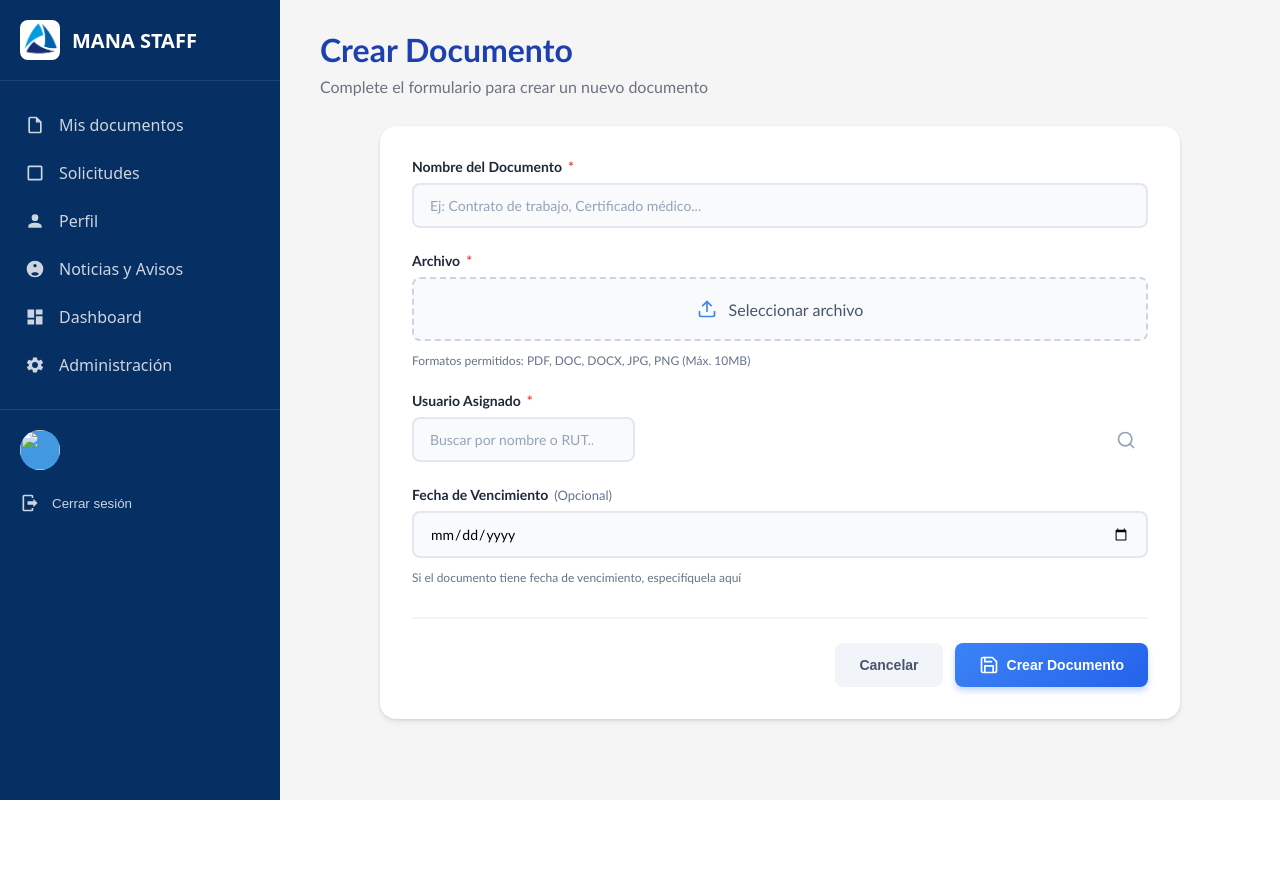
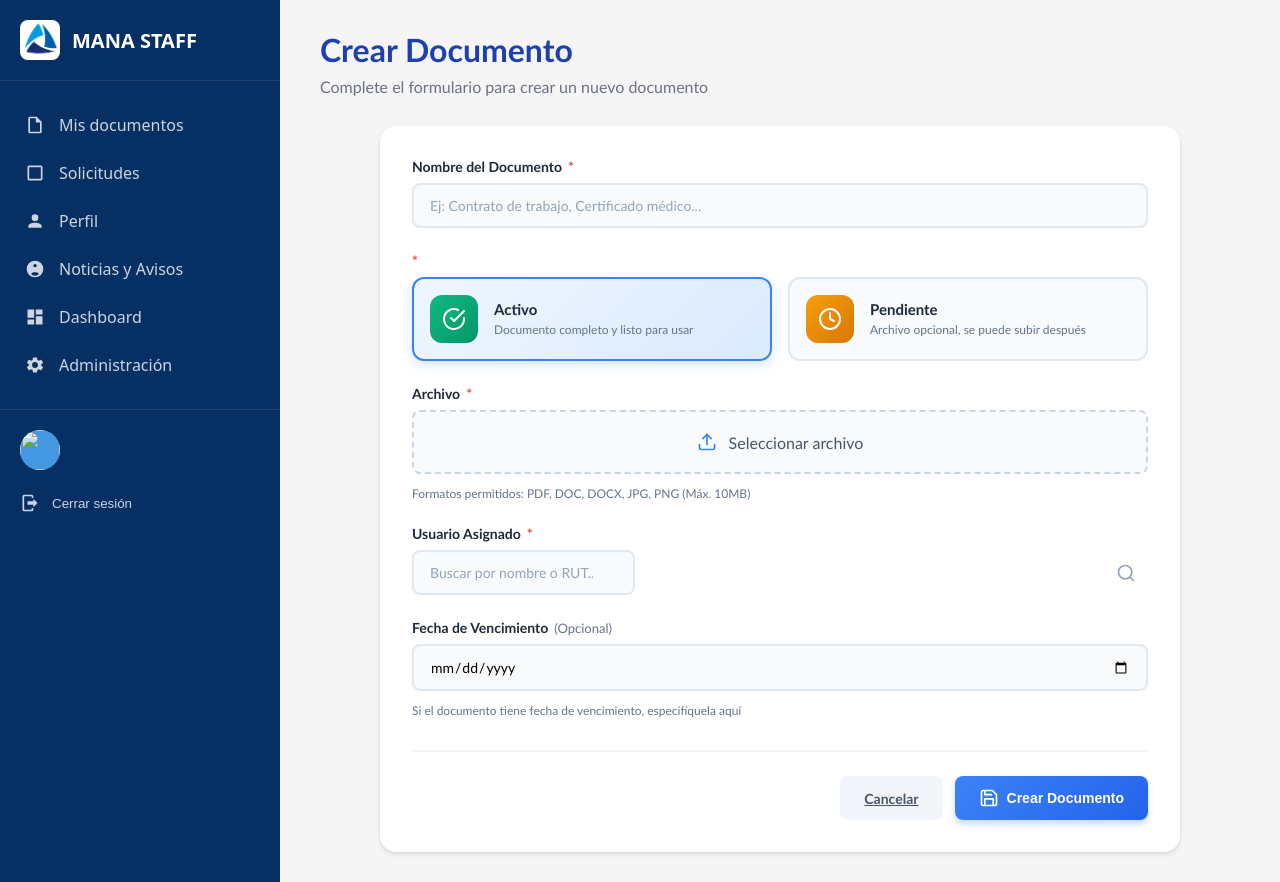
Before and after one commit to Bastianitox/ManaStaff, a Django app: template Web/ManaStaff_Web/staffweb/templates/staffweb/crear_documento.html in a window 1280 px wide. Before the commit the page ends 800 px from the top, so only its background shows below. Run offline with Django 5.2, Linux system fonts and the light colour scheme; the template is opened without the code that fills it, so the values that code supplies are empty.

Commit message:
Interfaz crear_documento adaptada

```diff
--- a/Web/ManaStaff_Web/staffweb/static/staffweb/css/crear_documento.css
+++ b/Web/ManaStaff_Web/staffweb/static/staffweb/css/crear_documento.css
@@ -28,7 +28,7 @@
   }
 }
 
-/* Contenedor del formulario */
+/* Contenedor del formulario*/
 .form-container {
   background: white;
   border-radius: 16px;
@@ -44,7 +44,7 @@
   gap: 24px;
 }
 
-/*  Grupos de formulario */
+/* Grupos de formulario*/
 .form-group {
   display: flex;
   flex-direction: column;
@@ -93,7 +93,7 @@
   color: #94a3b8;
 }
 
-/*  File upload*/
+/*  File upload  */
 .file-upload-wrapper {
   position: relative;
 }
@@ -282,7 +282,7 @@
   background: #fef2f2;
 }
 
-/*  Botones de acción */
+/* Botones de acción*/
 .form-actions {
   display: flex;
   gap: 12px;
@@ -336,10 +336,90 @@
   box-shadow: none;
 }
 
-/*Responsive*/
+/* Estado del documento*/
+.status-options {
+  display: grid;
+  grid-template-columns: repeat(2, 1fr);
+  gap: 16px;
+}
+
+.status-option {
+  cursor: pointer;
+}
+
+.status-option input[type="radio"] {
+  display: none;
+}
+
+.status-card {
+  display: flex;
+  align-items: center;
+  gap: 16px;
+  padding: 16px;
+  border: 2px solid #e2e8f0;
+  border-radius: 12px;
+  background: #f8fafc;
+  transition: all 0.3s ease;
+}
+
+.status-option input[type="radio"]:checked + .status-card {
+  border-color: #3b82f6;
+  background: linear-gradient(135deg, #eff6ff 0%, #dbeafe 100%);
+  box-shadow: 0 4px 12px rgba(59, 130, 246, 0.2);
+}
+
+.status-card:hover {
+  border-color: #3b82f6;
+  transform: translateY(-2px);
+  box-shadow: 0 4px 8px rgba(0, 0, 0, 0.1);
+}
+
+.status-icon {
+  width: 48px;
+  height: 48px;
+  border-radius: 12px;
+  display: flex;
+  align-items: center;
+  justify-content: center;
+  flex-shrink: 0;
+}
+
+.status-icon.activo {
+  background: linear-gradient(135deg, #10b981 0%, #059669 100%);
+  color: white;
+}
+
+.status-icon.pendiente {
+  background: linear-gradient(135deg, #f59e0b 0%, #d97706 100%);
+  color: white;
+}
+
+.status-info {
+  display: flex;
+  flex-direction: column;
+  gap: 4px;
+}
+
+.status-title {
+  font-weight: 600;
+  color: #1e293b;
+  font-size: 15px;
+}
+
+.status-description {
+  font-size: 12px;
+  color: #64748b;
+  line-height: 1.4;
+}
+
+/*  Responsive */
 @media (max-width: 768px) {
   .form-container {
     padding: 20px;
+  }
+
+  .status-options {
+    grid-template-columns: 1fr;
   }
 
   .form-actions {
--- a/Web/ManaStaff_Web/staffweb/static/staffweb/js/crear_documento.js
+++ b/Web/ManaStaff_Web/staffweb/static/staffweb/js/crear_documento.js
@@ -1,4 +1,3 @@
-// Datos falsos de usuarios para búsqueda
 const usuarios = [
   { id: 1, nombre: "Juan Carlos Pérez González", rut: "12.345.678-9" },
   { id: 2, nombre: "María Fernanda López Martínez", rut: "23.456.789-0" },
@@ -14,7 +13,6 @@ const usuarios = [
 
 let selectedUser = null
 
-// Elementos del DOM
 const userSearchInput = document.getElementById("userSearch")
 const userDropdown = document.getElementById("userDropdown")
 const selectedUserDisplay = document.getElementById("selectedUserDisplay")
@@ -23,8 +21,11 @@ const documentFileInput = document.getElementById("documentFile")
 const fileNameSpan = document.getElementById("fileName")
 const createDocumentForm = document.getElementById("createDocumentForm")
 const successMessage = document.getElementById("successMessage")
+const statusActivo = document.getElementById("statusActivo")
+const statusPendiente = document.getElementById("statusPendiente")
+const fileRequired = document.getElementById("fileRequired")
+const fileOptional = document.getElementById("fileOptional")
 
-// Búsqueda de usuarios
 userSearchInput.addEventListener("input", function () {
   const searchTerm = this.value.toLowerCase().trim()
 
@@ -33,12 +34,10 @@ userSearchInput.addEventListener("input", function () {
     return
   }
 
-  // Filtrar usuarios por nombre o RUT
   const filteredUsers = usuarios.filter(
     (user) => user.nombre.toLowerCase().includes(searchTerm) || user.rut.includes(searchTerm),
   )
 
-  // Mostrar resultados
   if (filteredUsers.length > 0) {
     userDropdown.innerHTML = filteredUsers
       .map(
@@ -57,7 +56,6 @@ userSearchInput.addEventListener("input", function () {
   }
 })
 
-// Seleccionar usuario del dropdown
 userDropdown.addEventListener("click", (e) => {
   const userOption = e.target.closest(".user-option")
   if (userOption) {
@@ -67,12 +65,10 @@ userDropdown.addEventListener("click", (e) => {
 
     selectedUser = { id: userId, nombre: userName, rut: userRut }
 
-    // Actualizar UI
     userSearchInput.value = ""
     selectedUserIdInput.value = userId
     userDropdown.classList.remove("show")
 
-    // Mostrar usuario seleccionado
     selectedUserDisplay.innerHTML = `
             <div class="selected-user-info">
                 <div class="selected-user-name">${userName}</div>
@@ -87,13 +83,11 @@ userDropdown.addEventListener("click", (e) => {
         `
     selectedUserDisplay.classList.add("show")
 
-    // Limpiar error si existe
     document.getElementById("userSearchError").classList.remove("show")
     userSearchInput.classList.remove("error")
   }
 })
 
-// Remover usuario seleccionado
 function removeSelectedUser() {
   selectedUser = null
   selectedUserIdInput.value = ""
@@ -101,20 +95,17 @@ function removeSelectedUser() {
   selectedUserDisplay.innerHTML = ""
 }
 
-// Cerrar dropdown al hacer clic fuera
 document.addEventListener("click", (e) => {
   if (!e.target.closest(".search-wrapper")) {
     userDropdown.classList.remove("show")
   }
 })
 
-// Actualizar nombre del archivo seleccionado
 documentFileInput.addEventListener("change", function () {
   if (this.files.length > 0) {
     const fileName = this.files[0].name
     fileNameSpan.textContent = fileName
 
-    // Limpiar error si existe
     document.getElementById("documentFileError").classList.remove("show")
     this.classList.remove("error")
   } else {
@@ -122,13 +113,26 @@ documentFileInput.addEventListener("change", function () {
   }
 })
 
-// Validación y envío del formulario
+function updateFileRequirement() {
+  if (statusPendiente.checked) {
+    fileRequired.style.display = "none"
+    fileOptional.style.display = "inline"
+  } else {
+    fileRequired.style.display = "inline"
+    fileOptional.style.display = "none"
+  }
+}
+
+statusActivo.addEventListener("change", updateFileRequirement)
+statusPendiente.addEventListener("change", updateFileRequirement)
+
+updateFileRequirement()
+
 createDocumentForm.addEventListener("submit", function (e) {
   e.preventDefault()
 
   let isValid = true
 
-  // Validar nombre del documento
   const documentName = document.getElementById("documentName")
   const documentNameError = document.getElementById("documentNameError")
   if (documentName.value.trim() === "") {
@@ -141,19 +145,36 @@ createDocumentForm.addEventListener("submit", function (e) {
     documentName.classList.remove("error")
   }
 
-  // Validar archivo
   const documentFileError = document.getElementById("documentFileError")
+  const documentStatus = document.querySelector('input[name="documentStatus"]:checked').value
+
+  if (documentStatus === "activo") {
     if (documentFileInput.files.length === 0) {
-    documentFileError.textContent = "Debe seleccionar un archivo"
+      documentFileError.textContent = "Debe seleccionar un archivo para documentos activos"
       documentFileError.classList.add("show")
       isValid = false
     } else {
-    // Validar tamaño del archivo (máx 10MB)
-    const fileSize = documentFileInput.files[0].size / 1024 / 1024 // en MB
+
+      const fileSize = documentFileInput.files[0].size / 1024 / 1024
       if (fileSize > 10) {
         documentFileError.textContent = "El archivo no debe superar los 10MB"
         documentFileError.classList.add("show")
         isValid = false
+      } else {
+        documentFileError.classList.remove("show")
+      }
+    }
+  } else {
+
+    if (documentFileInput.files.length > 0) {
+      const fileSize = documentFileInput.files[0].size / 1024 / 1024
+      if (fileSize > 10) {
+        documentFileError.textContent = "El archivo no debe superar los 10MB"
+        documentFileError.classList.add("show")
+        isValid = false
+      } else {
+        documentFileError.classList.remove("show")
+      }
     } else {
       documentFileError.classList.remove("show")
     }
@@ -171,12 +192,9 @@ createDocumentForm.addEventListener("submit", function (e) {
     userSearchInput.classList.remove("error")
   }
 
-  // Si todo es válido, simular creación y redirigir
   if (isValid) {
-    // Mostrar mensaje de éxito
     successMessage.classList.add("show")
 
-    // Deshabilitar botón de envío
     const submitButton = this.querySelector(".btn-submit")
     submitButton.disabled = true
     submitButton.textContent = "Creando..."
@@ -184,12 +202,12 @@ createDocumentForm.addEventListener("submit", function (e) {
     setTimeout(() => {
       console.log("[v0] Documento creado:", {
         nombre: documentName.value,
-        archivo: documentFileInput.files[0].name,
+        estado: documentStatus,
+        archivo: documentFileInput.files.length > 0 ? documentFileInput.files[0].name : "Sin archivo",
         usuario: selectedUser,
         fechaVencimiento: document.getElementById("expirationDate").value,
       })
 
-      // Redirigir a administrar_documentos
       window.location.href = document.querySelector(".back-button").href
     }, 1500)
   }
--- a/Web/ManaStaff_Web/staffweb/templates/staffweb/crear_documento.html
+++ b/Web/ManaStaff_Web/staffweb/templates/staffweb/crear_documento.html
@@ -1,19 +1,15 @@
 {% extends 'staffweb/plantilla.html' %}
 {% load static %}
 
-{% block head %}
-<!-- STATIC CSS -->
+{% block principal %}
 <link rel="stylesheet" href="{% static 'staffweb/css/crear_documento.css' %}">
-<title>Crear Documento</title>
-{% endblock head %}
 
-{% block principal %}
 <div class="header">
     <h1>Crear Documento</h1>
     <p>Complete el formulario para crear un nuevo documento</p>
 </div>
 
-<!-- Creado correctamente mensaje -->
+ <!--Mensaje de éxito-->
 <div id="successMessage" class="success-message">
     <svg xmlns="http://www.w3.org/2000/svg" width="24" height="24" viewBox="0 0 24 24" fill="none" stroke="currentColor" stroke-width="2" stroke-linecap="round" stroke-linejoin="round">
         <path d="M22 11.08V12a10 10 0 1 1-5.93-9.14"></path>
@@ -22,11 +18,11 @@
     <span>Documento creado correctamente</span>
 </div>
 
-<!-- estructura formulario -->
+ <!--Formulario-->
 <div class="form-container">
     <form id="createDocumentForm" class="document-form">
 
-<!-- FNombre de documento -->
+ <!--nombre documento-->
         <div class="form-group">
             <label for="documentName" class="form-label">
                 Nombre del Documento
@@ -43,11 +39,51 @@
             <span class="error-message" id="documentNameError"></span>
         </div>
 
-<!-- Subir el archivo -->
+ <!--estado documento-->
+        <div class="form-group">
+            <label class="form-label">
+                <span class="required">*</span>
+            </label>
+            <div class="status-options">
+                <label class="status-option">
+                    <input type="radio" name="documentStatus" value="activo" id="statusActivo" checked>
+                    <div class="status-card">
+                        <div class="status-icon activo">
+                            <svg xmlns="http://www.w3.org/2000/svg" width="24" height="24" viewBox="0 0 24 24" fill="none" stroke="currentColor" stroke-width="2" stroke-linecap="round" stroke-linejoin="round">
+                                <path d="M22 11.08V12a10 10 0 1 1-5.93-9.14"></path>
+                                <polyline points="22 4 12 14.01 9 11.01"></polyline>
+                            </svg>
+                        </div>
+                        <div class="status-info">
+                            <div class="status-title">Activo</div>
+                            <div class="status-description">Documento completo y listo para usar</div>
+                        </div>
+                    </div>
+                </label>
+                <label class="status-option">
+                    <input type="radio" name="documentStatus" value="pendiente" id="statusPendiente">
+                    <div class="status-card">
+                        <div class="status-icon pendiente">
+                            <svg xmlns="http://www.w3.org/2000/svg" width="24" height="24" viewBox="0 0 24 24" fill="none" stroke="currentColor" stroke-width="2" stroke-linecap="round" stroke-linejoin="round">
+                                <circle cx="12" cy="12" r="10"></circle>
+                                <polyline points="12 6 12 12 16 14"></polyline>
+                            </svg>
+                        </div>
+                        <div class="status-info">
+                            <div class="status-title">Pendiente</div>
+                            <div class="status-description">Archivo opcional, se puede subir después</div>
+                        </div>
+                    </div>
+                </label>
+            </div>
+        </div>
+
+ <!--subir archivo-->
         <div class="form-group">
             <label for="documentFile" class="form-label">
                 Archivo
-                <span class="required">*</span>
+                <span class="required" id="fileRequired">*</span>
+                <span class="optional" id="fileOptional" style="display: none;">(Opcional)</span>
             </label>
             <div class="file-upload-wrapper">
                 <input
@@ -56,7 +92,6 @@
                     name="documentFile"
                     class="file-input"
                     accept=".pdf,.doc,.docx,.jpg,.jpeg,.png"
-                    required
                 >
                 <label for="documentFile" class="file-label">
                     <svg xmlns="http://www.w3.org/2000/svg" width="20" height="20" viewBox="0 0 24 24" fill="none" stroke="currentColor" stroke-width="2" stroke-linecap="round" stroke-linejoin="round">
@@ -71,7 +106,7 @@
             <span class="error-message" id="documentFileError"></span>
         </div>
 
-<!-- Buscar por usuario o rut -->
+ <!--buscar usuario-->
         <div class="form-group">
             <label for="userSearch" class="form-label">
                 Usuario Asignado
@@ -91,9 +126,8 @@
                     <path d="m21 21-4.35-4.35"></path>
                 </svg>
 
-<!-- Dropdown tabla con los usuarios -->
+ <!--dropdown de resultados-->
                 <div id="userDropdown" class="user-dropdown">
-                     Los resultados se cargarán dinámicamente aquí
                 </div>
             </div>
             <input type="hidden" id="selectedUserId" name="selectedUserId">
@@ -101,7 +135,7 @@
             <span class="error-message" id="userSearchError"></span>
         </div>
 
-<!-- Fecha de vencimiento opcional -->
+ <!--Fecha de vencimiento opcional-->
         <div class="form-group">
             <label for="expirationDate" class="form-label">
                 Fecha de Vencimiento
@@ -116,11 +150,11 @@
             <span class="file-info">Si el documento tiene fecha de vencimiento, especifíquela aquí</span>
         </div>
 
-<!-- Botonos de Crear documento y cancelar -->
+ <!--botones-->
         <div class="form-actions">
-            <button type="button" class="btn-cancel" >
+            <a href="{% url 'administrar_documentos' %}" class="btn-cancel">
                 Cancelar
-            </button>
+            </a>
             <button type="submit" class="btn-submit">
                 <svg xmlns="http://www.w3.org/2000/svg" width="20" height="20" viewBox="0 0 24 24" fill="none" stroke="currentColor" stroke-width="2" stroke-linecap="round" stroke-linejoin="round">
                     <path d="M19 21H5a2 2 0 0 1-2-2V5a2 2 0 0 1 2-2h11l5 5v11a2 2 0 0 1-2 2z"></path>
```
Also changed, not shown: Web/ManaStaff_Web/db.sqlite3. Lines whose indentation alone changed are shown as unchanged.
